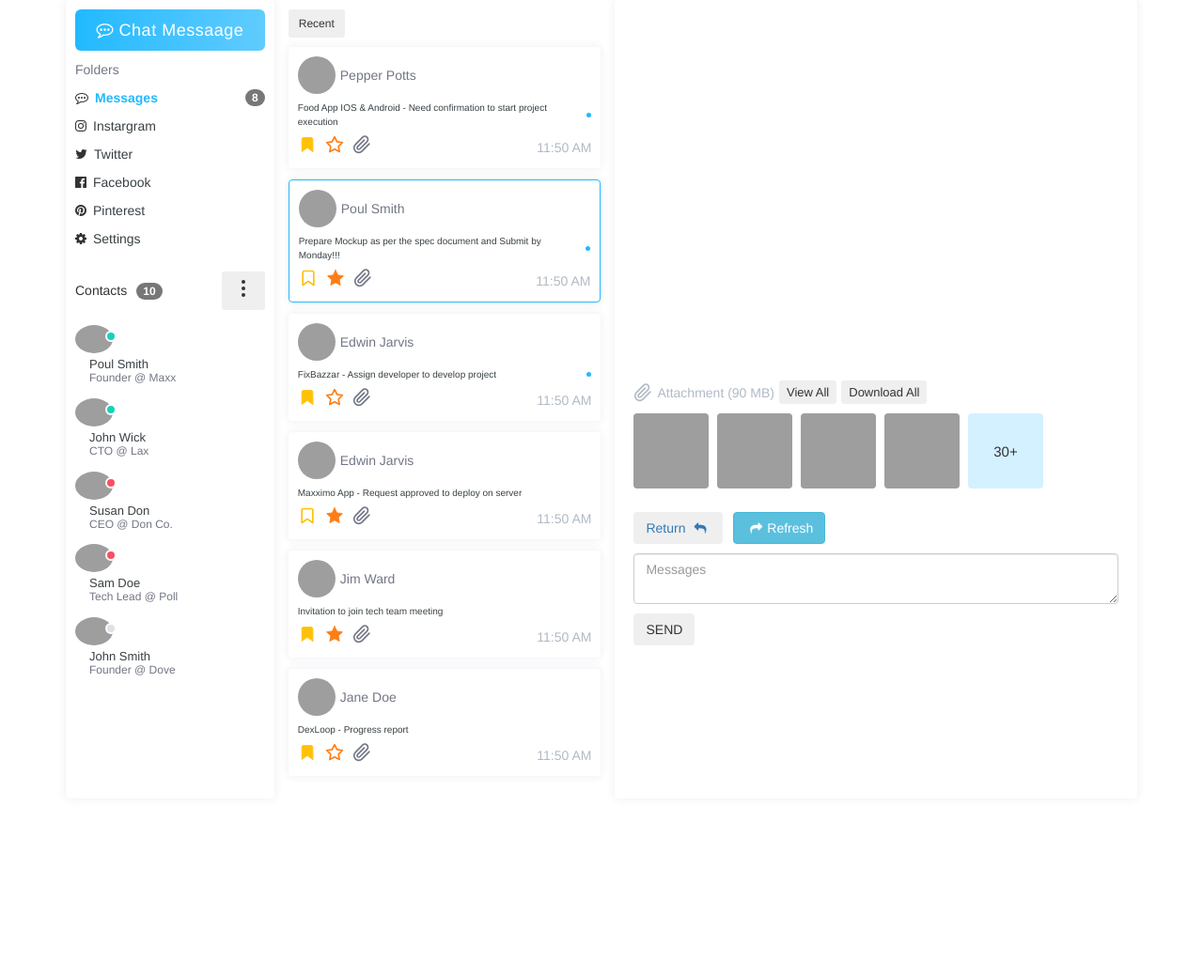
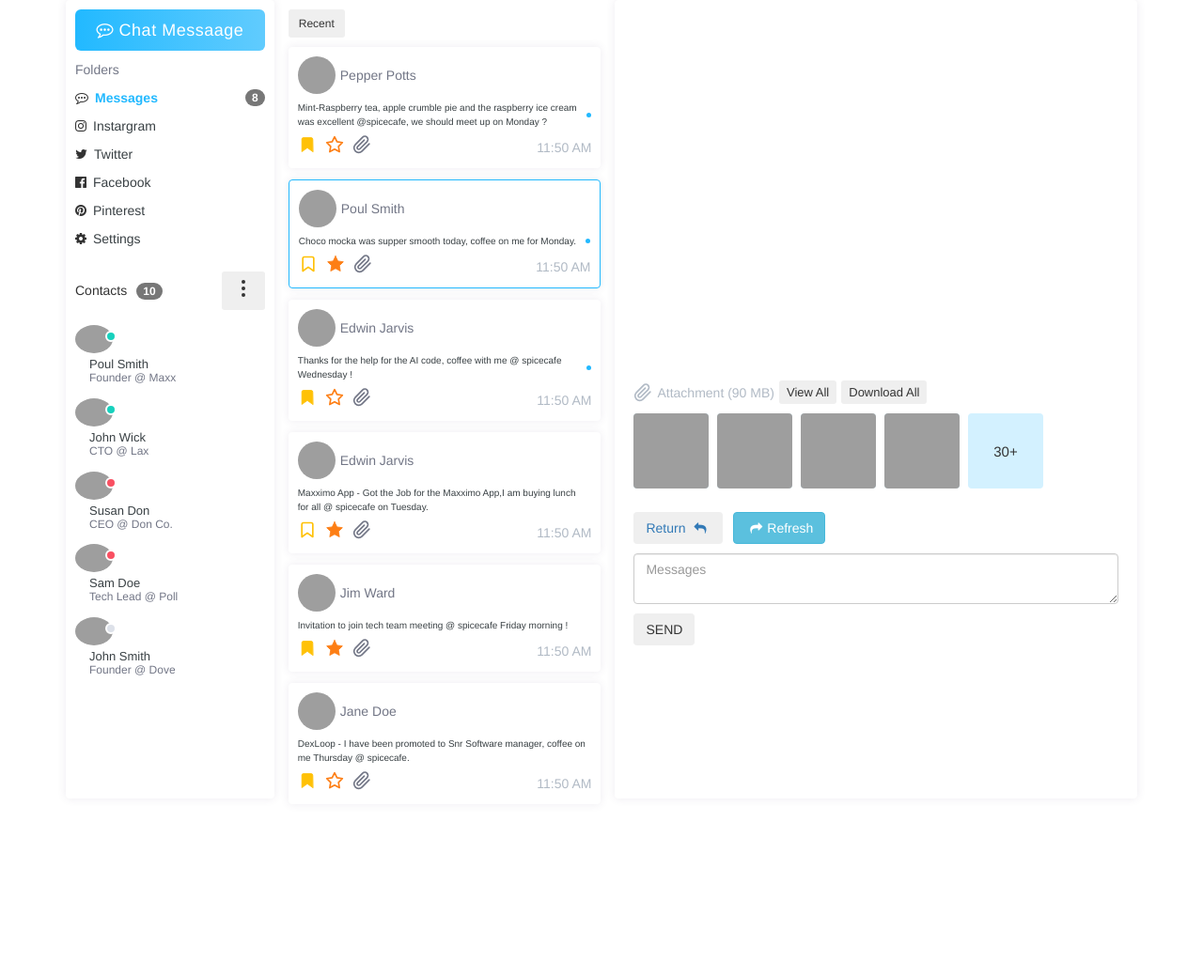
Before and after one commit to Peristratus/cafe-flask-app, a Flask app: page /chatapp in a window 1280 px wide. Shown: the top 1040 px of the page at 94% size. Run offline with Flask 2, Linux system fonts and the light colour scheme; the visitor is signed in with stand-in values (Sample User, id 1); some libraries are stand-ins or nearby versions; grey boxes are pictures that could not be loaded.

Commit message:
changed the text on the recent cards to correspond to the cafe theme.

```diff
--- a/templates/chatapp.html
+++ b/templates/chatapp.html
@@ -230,8 +230,8 @@
                                             <img src="https://bootdey.com/img/Content/avatar/avatar6.png" alt="Profile Picture" />
                                             <a href="#" class="recipient-name">Pepper Potts</a>
                                         </div>
-                                        <a href="#" class="email-subject">Food App IOS &amp; Android - Need confirmation to start
-                                            project execution<i class="unread">&nbsp;</i></a>
+                                        <a href="#" class="email-subject">Mint-Raspberry tea, apple crumble pie and the raspberry
+                                            ice cream was excellent @spicecafe, we should meet up on Monday ?<i class="unread">&nbsp;</i></a>
                                         <div class="email-footer">
                                             <div class="email-action">
                                                 <a href="#" class="important">
@@ -270,8 +270,8 @@
                                             <img src="https://bootdey.com/img/Content/avatar/avatar5.png" alt="Profile Picture" />
                                             <a href="#" class="recipient-name">Poul Smith</a>
                                         </div>
-                                        <a href="#" class="email-subject">Prepare Mockup as per the spec document and Submit by
-                                            Monday!!!<i class="unread">&nbsp;</i></a>
+                                        <a href="#" class="email-subject">Choco mocka was supper smooth today, coffee on me for
+                                            Monday.<i class="unread">&nbsp;</i></a>
                                         <div class="email-footer">
                                             <div class="email-action">
                                                 <a href="#" class="important">
@@ -311,7 +311,7 @@
                                             <img src="https://bootdey.com/img/Content/avatar/avatar1.png" alt="Profile Picture" />
                                             <a href="#" class="recipient-name">Edwin Jarvis</a>
                                         </div>
-                                        <a href="#" class="email-subject">FixBazzar - Assign developer to develop project <i
+                                        <a href="#" class="email-subject">Thanks for the help for the AI code, coffee with me @ spicecafe Wednesday ! <i
                                                 class="unread">&nbsp;</i></a>
                                         <div class="email-footer">
                                             <div class="email-action">
@@ -351,7 +351,7 @@
                                             <img src="https://bootdey.com/img/Content/avatar/avatar2.png" alt="Profile Picture" />
                                             <a href="#" class="recipient-name">Edwin Jarvis</a>
                                         </div>
-                                        <a href="#" class="email-subject">Maxximo App - Request approved to deploy on server<i
+                                        <a href="#" class="email-subject">Maxximo App - Got the Job for the Maxximo App,I am buying lunch for all @ spicecafe on Tuesday.<i
                                                 class="starred">&nbsp;</i></a>
                                         <div class="email-footer">
                                             <div class="email-action">
@@ -392,7 +392,7 @@
                                             <img src="https://bootdey.com/img/Content/avatar/avatar4.png" alt="Profile Picture" />
                                             <a href="#" class="recipient-name">Jim Ward</a>
                                         </div>
-                                        <a href="#" class="email-subject">Invitation to join tech team meeting<i
+                                        <a href="#" class="email-subject">Invitation to join tech team meeting @ spicecafe Friday morning !<i
                                                 class="starred">&nbsp;</i></a>
                                         <div class="email-footer">
                                             <div class="email-action">
@@ -433,7 +433,7 @@
                                             <img src="https://bootdey.com/img/Content/avatar/avatar3.png" alt="Profile Picture" />
                                             <a href="#" class="recipient-name">Jane Doe</a>
                                         </div>
-                                        <a href="#" class="email-subject">DexLoop - Progress report<i class="starred">&nbsp;</i></a>
+                                        <a href="#" class="email-subject">DexLoop - I have been promoted to Snr Software manager, coffee on me Thursday @ spicecafe. <i class="starred">&nbsp;</i></a>
                                         <div class="email-footer">
                                             <div class="email-action">
                                                 <a href="#" class="important">
--- a/templates/chatlogin.html
+++ b/templates/chatlogin.html
@@ -21,7 +21,7 @@
                 <div class="w-full mb-2">
                     <div class="flex items-center">
                         <i class="ml-3 fill-current text-gray-400 text-xs z-10 fas fa-user"></i>
-                        <input type="text" placeholder="Username" id="username" name="username" class="-mx-6 px-8  w-full border rounded px-3 py-2 text-gray-700 focus:outline-none" />
+                        <input type="text" placeholder="Username" id="username" name="username"  pattern="[a-zA-Z0-9]+" required class="-mx-6 px-8  w-full border rounded px-3 py-2 text-gray-700 focus:outline-none" />
                     </div>
                 </div>
                 <button type="submit" class="w-full py-2 rounded-full bg-yellow-600 text-gray-100  focus:outline-none">Go to Chat</button>
```
